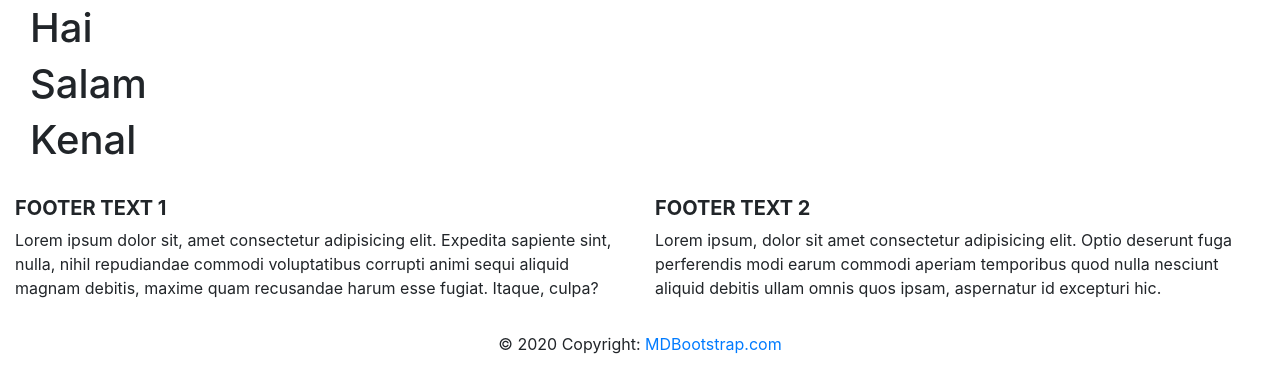
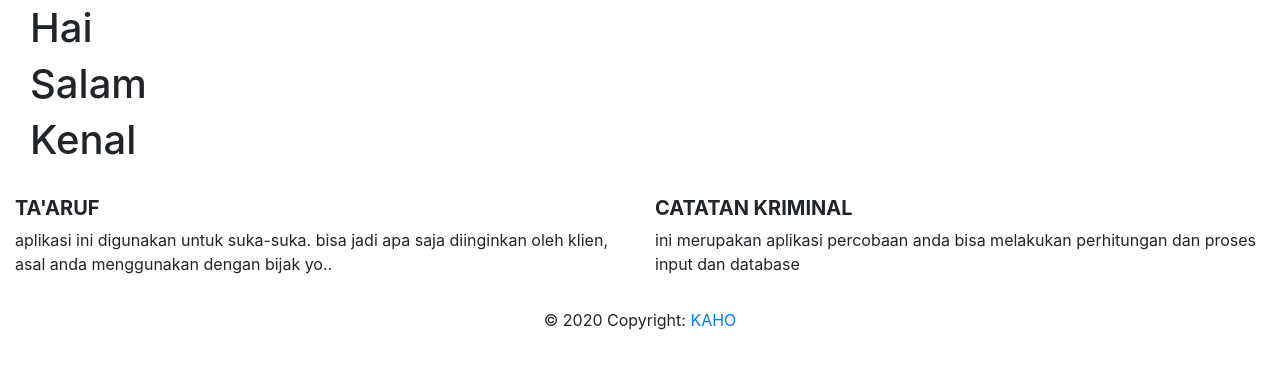
Before and after one commit to rizkiananda125/webrizki, a PHP site: page /index.php in a window 1280 px wide. Shown: the part 857-1229 px from the top of the page. After the commit the page ends 1187 px from the top, so only its background shows below. Run offline with PHP 8.4, Linux system fonts and the light colour scheme; some libraries are stand-ins or nearby versions.

Commit message:
footer terbaru (19/02/2020)

```diff
--- a/footer.php
+++ b/footer.php
@@ -11,10 +11,9 @@
       <div class="col-md-6 mt-md-0 mt-3">
 
         <!-- Content -->
-        <h5 class="text-uppercase font-weight-bold">Footer text 1</h5>
-        <p>Lorem ipsum dolor sit, amet consectetur adipisicing elit. Expedita sapiente sint, nulla, nihil
-          repudiandae commodi voluptatibus corrupti animi sequi aliquid magnam debitis, maxime quam recusandae
-          harum esse fugiat. Itaque, culpa?</p>
+        <h5 class="text-uppercase font-weight-bold">ta'aruf</h5>
+        <p>aplikasi ini digunakan untuk suka-suka. bisa jadi apa saja
+          diinginkan oleh klien, asal anda menggunakan dengan bijak yo..</p>
 
       </div>
       <!-- Grid column -->
@@ -25,10 +24,9 @@
       <div class="col-md-6 mb-md-0 mb-3">
 
         <!-- Content -->
-        <h5 class="text-uppercase font-weight-bold">Footer text 2</h5>
-        <p>Lorem ipsum, dolor sit amet consectetur adipisicing elit. Optio deserunt fuga perferendis modi earum
-          commodi aperiam temporibus quod nulla nesciunt aliquid debitis ullam omnis quos ipsam, aspernatur id
-          excepturi hic.</p>
+        <h5 class="text-uppercase font-weight-bold">catatan kriminal</h5>
+        <p>ini merupakan aplikasi percobaan anda bisa melakukan
+          perhitungan dan proses input dan database</p>
 
       </div>
       <!-- Grid column -->
@@ -41,7 +39,7 @@
 
   <!-- Copyright -->
   <div class="footer-copyright text-center py-3">© 2020 Copyright:
-    <a href="https://mdbootstrap.com/education/bootstrap/"> MDBootstrap.com</a>
+    <a href="https://mdbootstrap.com/education/bootstrap/">KAHO</a>
   </div>
 
 </footer>
```
